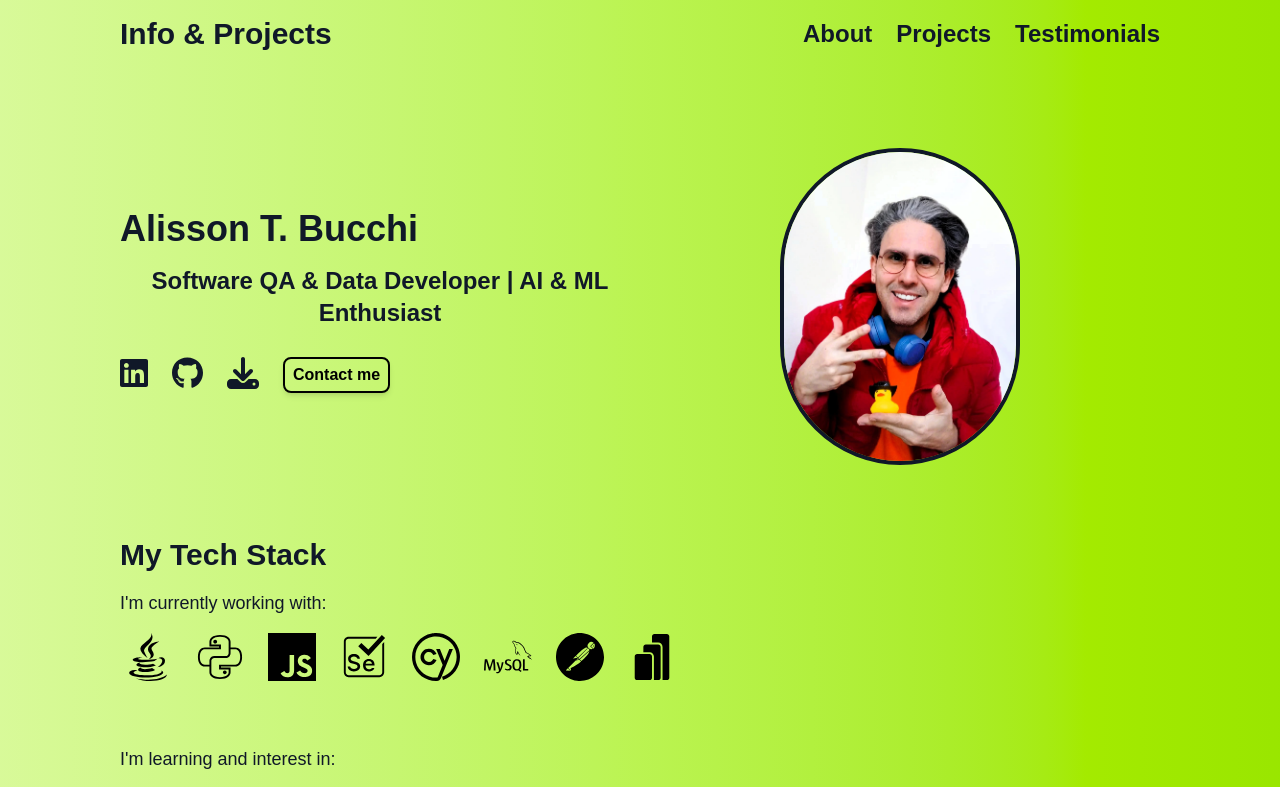
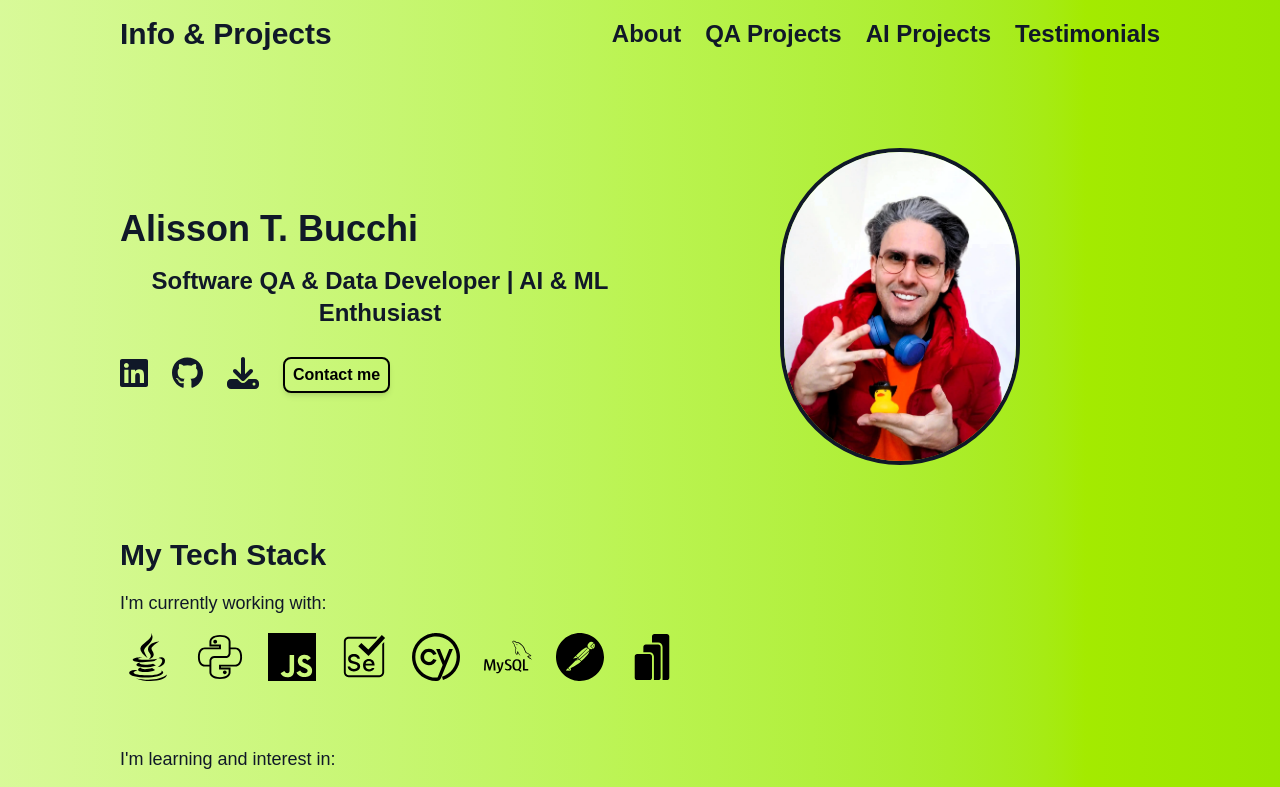
Before and after one commit to alisson-t-bucchi/portfolio-react-js, a React (Vite) app: page / in a window 1280 px wide. Shown: the top 787 px of the page. Built offline with nearby package versions, Linux system fonts and the light colour scheme; a web font is replaced by a local one.

Commit message:
dividing layout and  projects section

```diff
--- a/src/components/Layout.jsx
+++ b/src/components/Layout.jsx
@@ -19,7 +19,8 @@ export default function Layout({ children }) {
             </div>
             <div className={`${menuVisible ? "block" : "hidden"} space-x-6 font-bold text-2xl lg:flex flex-col lg:flex-row absolute lg:static top-16 left-0 w-full lg:w-auto bg-lime-100 lg:bg-transparent shadow-lg lg:shadow-none p-4 lg:p-0` }>
                 <a href="#about" className="hover:text-white transition-colors duration-150 transform hover:scale-125">About</a>
-                <a href="#projects" className="hover:text-white transition-colors duration-150 transform hover:scale-125">Projects</a>
+                <a href="#QAprojects" className="hover:text-white transition-colors duration-150 transform hover:scale-125">QA Projects</a>
+                <a href="#AIprojects" className="hover:text-white transition-colors duration-150 transform hover:scale-125">AI Projects</a>
                 <a href="#testimonials" className="hover:text-white transition-colors duration-150 transform hover:scale-125">Testimonials</a>
                 {/* <a href="#contact" className="hover:text-white transition-colors duration-150 transform hover:scale-125">Contact</a> */}
             </div>
--- a/src/components/ProjectCards.jsx
+++ b/src/components/ProjectCards.jsx
@@ -109,7 +109,7 @@ const CardsItems = ({image, title, description, technologies, video, code}) => {
 export default function Cards() {
     return(
     <>
-        <section id="projects" className="shadow-lg rounded-lg p-4 bg-lime-100">
+        <section id="QAprojects" className="shadow-lg rounded-lg p-4 bg-lime-100">
             <h3 className="text-3xl font-bold text-center mb-4 py-4">✅ QA Projects</h3>
             <div className="grid lg:grid-cols-3 lg:gap-6 md:grid-cols-2 md:gap-6 mb-4">
                 {qaProjects.map((project) => (
@@ -125,7 +125,8 @@ export default function Cards() {
             </div>
         </section>
 
-        <section id="projects" className="shadow-lg rounded-lg p-4 bg-lime-100 mt-12">
+
+        <section id="AIprojects" className="shadow-lg rounded-lg p-4 bg-lime-100 mt-12">
             <h3 className="text-3xl font-bold text-center mb-4 py-4">🤖 IA Projects</h3>
             <div className="grid lg:grid-cols-3 lg:gap-6 md:grid-cols-2 md:gap-6">
                 {iaProjects.map((project) => (
```
